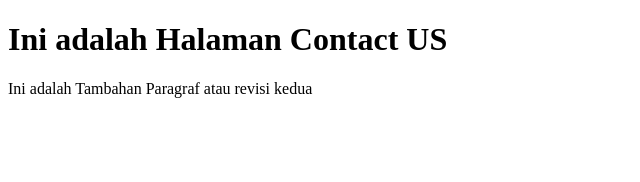
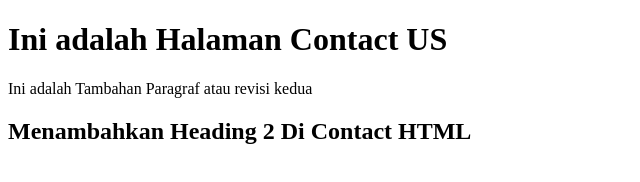
Before and after one commit to ubsisalmanalfarisi/latihan-git, a plain HTML site: page contact.html in a window 1280 px wide. Shown: the whole page, without its empty margins (0-640 px from the left). Drawn offline with Linux system fonts and the light colour scheme.

Commit message:
Update Heading 2 contact.html

```diff
--- a/contact.html
+++ b/contact.html
@@ -11,6 +11,7 @@
 <body>
     <h1>Ini adalah Halaman Contact US</h1>
     <p>Ini adalah Tambahan Paragraf atau revisi kedua</p>
+    <h2>Menambahkan Heading 2 Di Contact HTML</h2>
 </body>
 
 </html>
```
